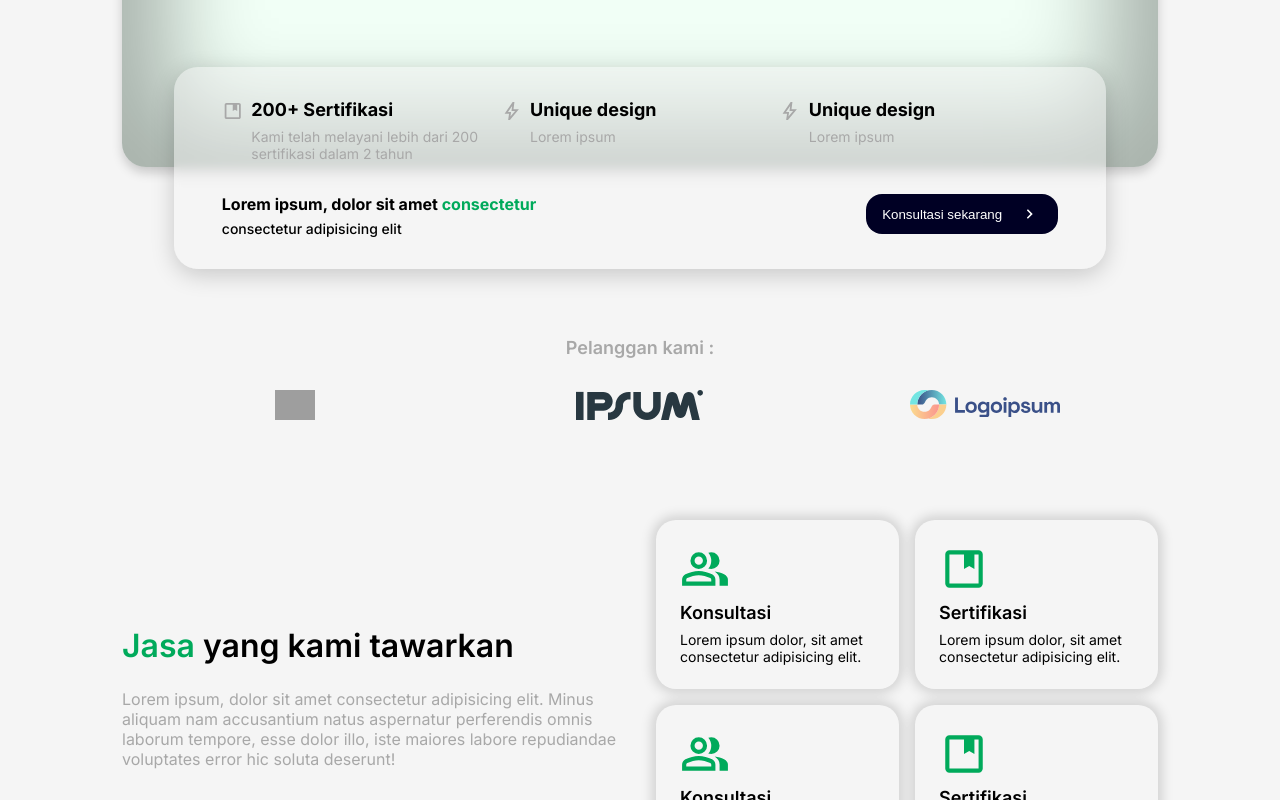
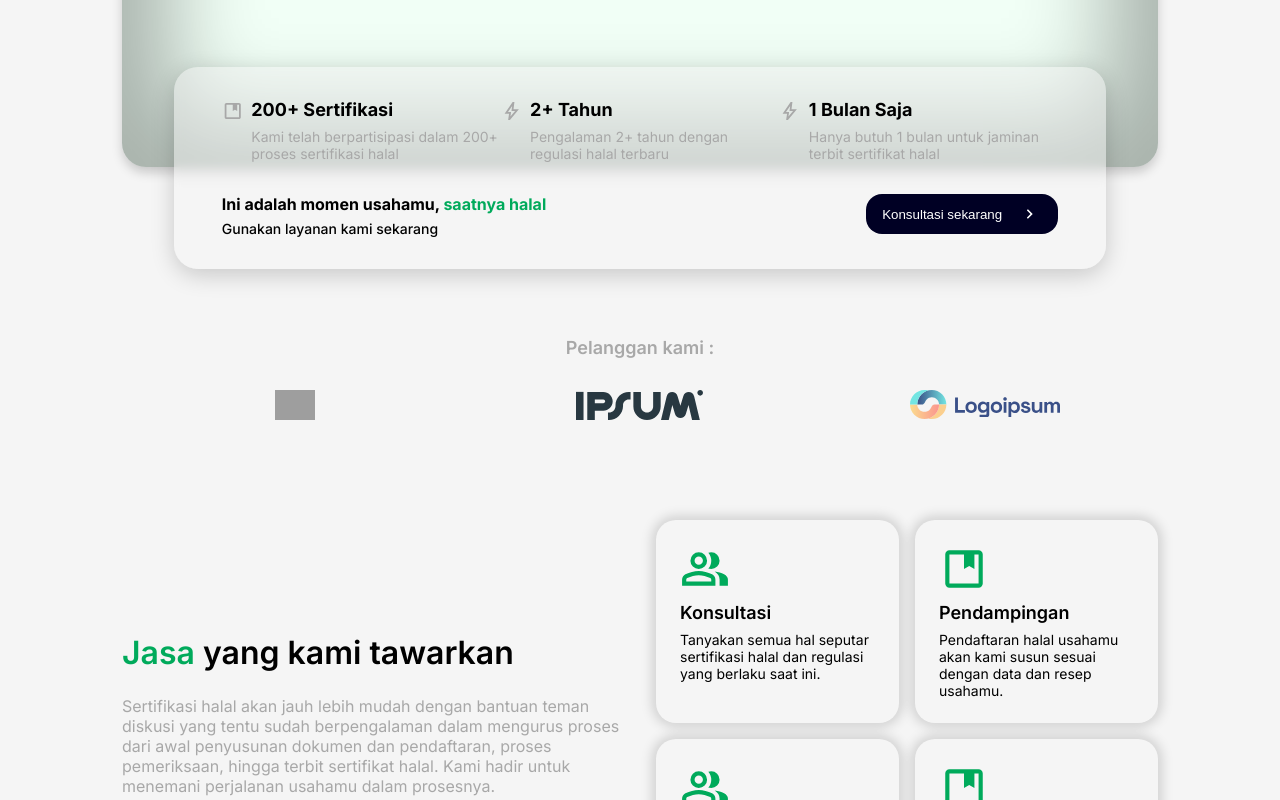
Before and after one commit to YMaximum/fl-alfath-consultation, a React (Vite) app: page / in a window 1280 px wide. Shown: the part 420-1220 px from the top of the page. Built offline with nearby package versions, Linux system fonts and the light colour scheme; grey boxes are pictures that could not be loaded.

Commit message:
fix: change content and styling on hero and services section

```diff
--- a/src/components/HeroSection.tsx
+++ b/src/components/HeroSection.tsx
@@ -21,7 +21,11 @@ const SectionContainer = styled.section`
   }
 
   @media screen and (max-width: 450px) {
-    margin-bottom: 350px;
+    margin-bottom: 400px;
+  }
+
+  @media screen and (max-width: 350px) {
+    margin-bottom: 450px;
   }
 `;
 
@@ -209,9 +213,9 @@ export default function HeroSection(): React.ReactElement {
       <SectionContainer id="hero">
         <Hero>
           <FirstContentContainer>
-            <Name>Alfath</Name>
+            <Name>Naufal Alfath</Name>
             <Headline>
-              Lorem ipsum, dolor sit amet consectetur adipisicing elit.
+              Perluas pasar bisnis makananmu dengan sertifikat halal.
             </Headline>
           </FirstContentContainer>
           <SubHero>
@@ -221,31 +225,34 @@ export default function HeroSection(): React.ReactElement {
                 <div>
                   <h3>200+ Sertifikasi</h3>
                   <p>
-                    Kami telah melayani lebih dari 200 sertifikasi dalam 2 tahun
+                    Kami telah berpartisipasi dalam 200+ proses sertifikasi
+                    halal
                   </p>
                 </div>
               </SubHeroPointCard>
               <SubHeroPointCard>
                 <BoltIcon />
                 <div>
-                  <h3>Unique design</h3>
-                  <p>Lorem ipsum</p>
+                  <h3>2+ Tahun</h3>
+                  <p>Pengalaman 2+ tahun dengan regulasi halal terbaru</p>
                 </div>
               </SubHeroPointCard>
               <SubHeroPointCard>
                 <BoltIcon />
                 <div>
-                  <h3>Unique design</h3>
-                  <p>Lorem ipsum</p>
+                  <h3>1 Bulan Saja</h3>
+                  <p>
+                    Hanya butuh 1 bulan untuk jaminan terbit sertifikat halal
+                  </p>
                 </div>
               </SubHeroPointCard>
             </SubHeroPoints>
             <SubHeroSecondContent>
               <GettingStartedHeadlines>
                 <p>
-                  Lorem ipsum, dolor sit amet <span>consectetur</span>
+                  Ini adalah momen usahamu, <span>saatnya halal</span>
                 </p>
-                <p>consectetur adipisicing elit</p>
+                <p>Gunakan layanan kami sekarang</p>
               </GettingStartedHeadlines>
               <a href="#contact">
                 <GettingStartedButton>
--- a/src/components/ServicesSection.tsx
+++ b/src/components/ServicesSection.tsx
@@ -126,10 +126,11 @@ export default function ServicesSection(): React.ReactElement {
               <span>Jasa</span> yang kami tawarkan
             </Heading>
             <Description>
-              Lorem ipsum, dolor sit amet consectetur adipisicing elit. Minus
-              aliquam nam accusantium natus aspernatur perferendis omnis laborum
-              tempore, esse dolor illo, iste maiores labore repudiandae
-              voluptates error hic soluta deserunt!
+              Sertifikasi halal akan jauh lebih mudah dengan bantuan teman
+              diskusi yang tentu sudah berpengalaman dalam mengurus proses dari
+              awal penyusunan dokumen dan pendaftaran, proses pemeriksaan,
+              hingga terbit sertifikat halal. Kami hadir untuk menemani
+              perjalanan usahamu dalam prosesnya.
             </Description>
           </LeftWrapper>
           <RightWrapper>
@@ -137,14 +138,16 @@ export default function ServicesSection(): React.ReactElement {
               <GroupPersonIcon />
               <h3 className="service">Konsultasi</h3>
               <p className="desc">
-                Lorem ipsum dolor, sit amet consectetur adipisicing elit.
+                Tanyakan semua hal seputar sertifikasi halal dan regulasi yang
+                berlaku saat ini.
               </p>
             </ServiceCard>
             <ServiceCard>
               <DevGuideIcon />
-              <h3 className="service">Sertifikasi</h3>
+              <h3 className="service">Pendampingan</h3>
               <p className="desc">
-                Lorem ipsum dolor, sit amet consectetur adipisicing elit.
+                Pendaftaran halal usahamu akan kami susun sesuai dengan data dan
+                resep usahamu.
               </p>
             </ServiceCard>
             <ServiceCard>
```
